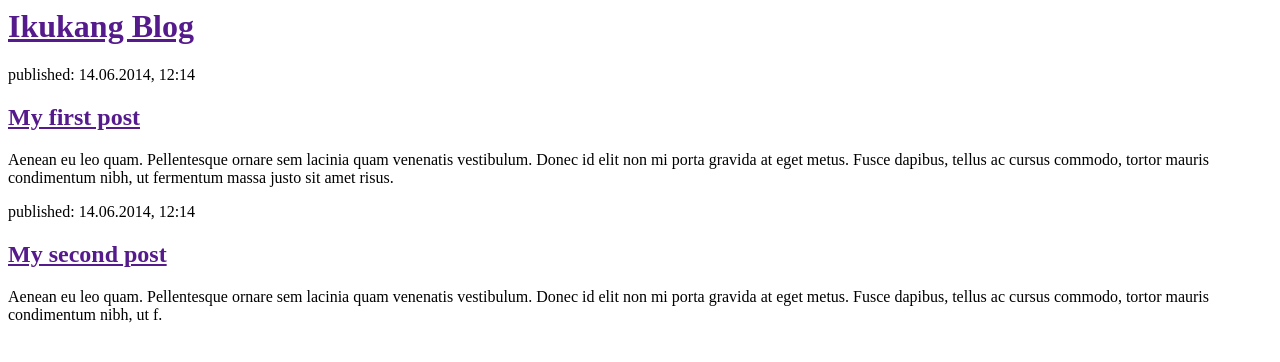
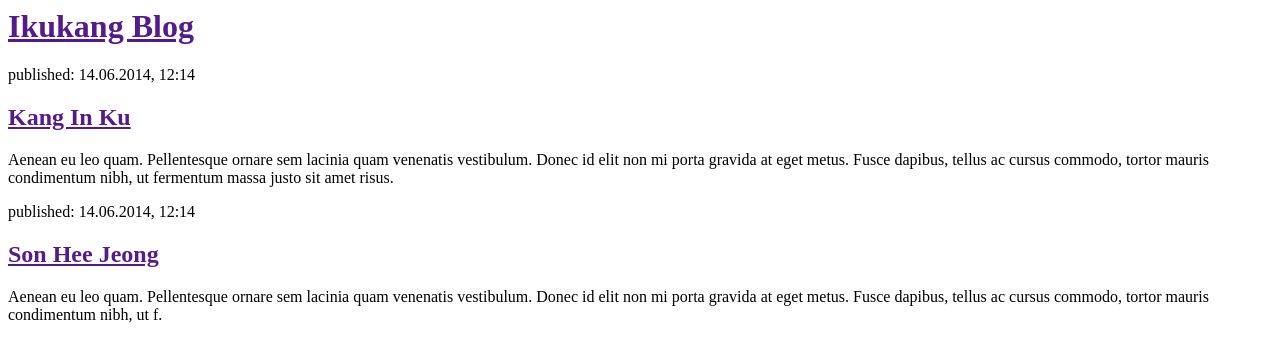
Before and after one commit to ikukang/my-first-blog, a Django app: page / in a window 1280 px wide. Shown: the top 362 px of the page. Run offline with Django 3.2, Linux system fonts and the light colour scheme.

Commit message:
Change html contents for the site

```diff
--- a/blog/templates/blog/post_list.html
+++ b/blog/templates/blog/post_list.html
@@ -9,13 +9,13 @@
 
         <div>
             <p>published: 14.06.2014, 12:14</p>
-            <h2><a href="">My first post</a></h2>
+            <h2><a href="">Kang In Ku</a></h2>
             <p>Aenean eu leo quam. Pellentesque ornare sem lacinia quam venenatis vestibulum. Donec id elit non mi porta gravida at eget metus. Fusce dapibus, tellus ac cursus commodo, tortor mauris condimentum nibh, ut fermentum massa justo sit amet risus.</p>
         </div>
 
         <div>
             <p>published: 14.06.2014, 12:14</p>
-            <h2><a href="">My second post</a></h2>
+            <h2><a href="">Son Hee Jeong</a></h2>
             <p>Aenean eu leo quam. Pellentesque ornare sem lacinia quam venenatis vestibulum. Donec id elit non mi porta gravida at eget metus. Fusce dapibus, tellus ac cursus commodo, tortor mauris condimentum nibh, ut f.</p>
         </div>
     </body>
```
